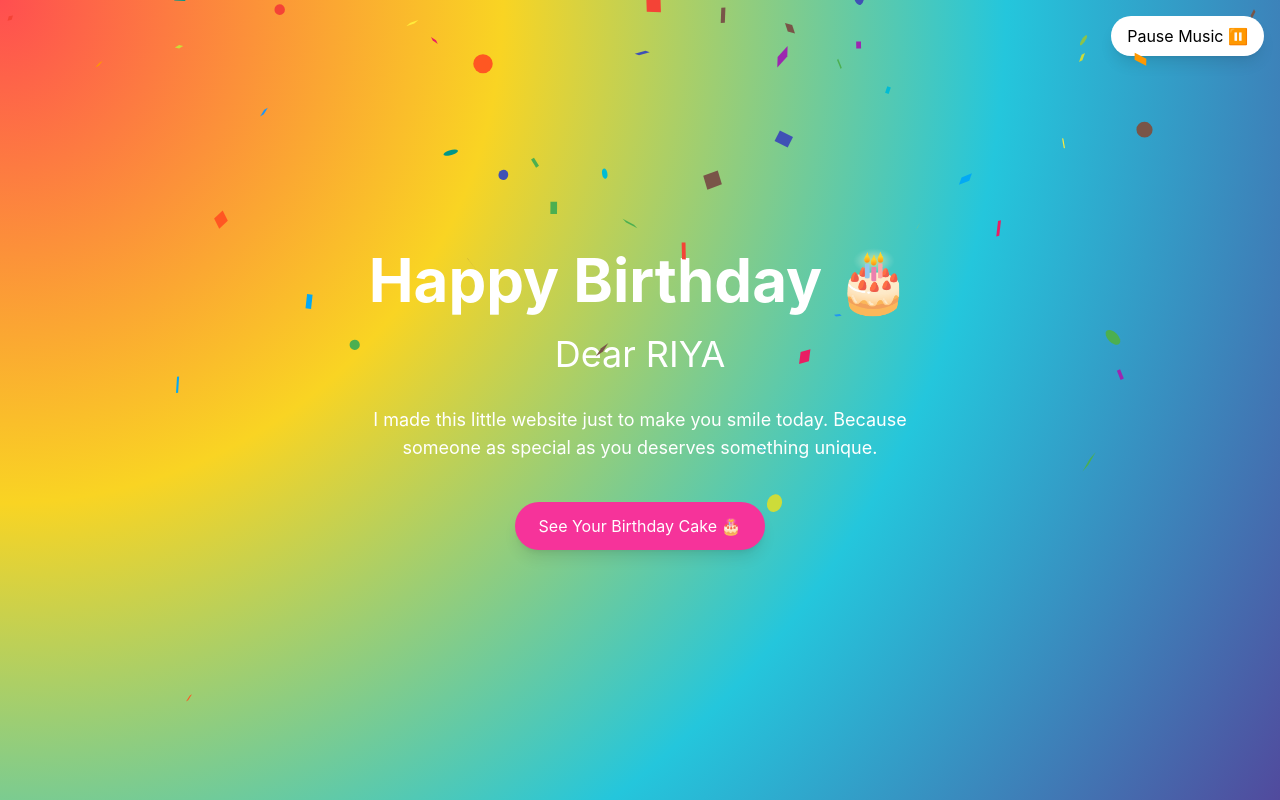
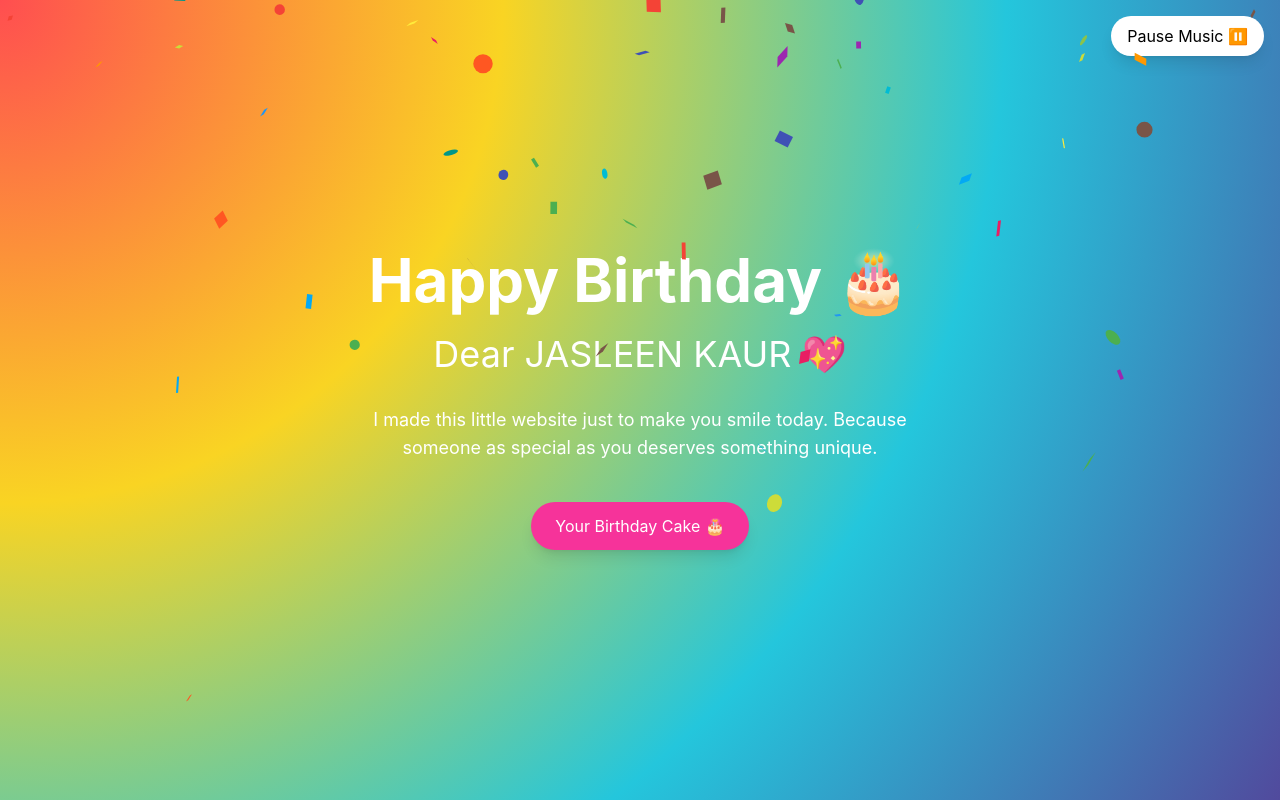
Before and after one commit to jojojoker1906/birthday, a React (Vite) app: page / in a window 1280 px wide. Both pictures are taken after a click on the button "Click Here". Built offline with nearby package versions, Linux system fonts and the light colour scheme.

Commit message:
Updated project with new changes

```diff
--- a/src/App.jsx
+++ b/src/App.jsx
@@ -133,7 +133,7 @@ export default function App() {
               transition={{ delay: 1 }}
               className="text-2xl sm:text-3xl md:text-4xl mt-6 cursor-pointer"
             >
-             Dear RIYA
+             Dear JASLEEN KAUR 💖
             </motion.h2>
 
             <motion.p
@@ -152,7 +152,7 @@ export default function App() {
               className="mt-10 bg-pink-500 hover:bg-pink-600 text-white px-6 py-3 rounded-full shadow-lg"
               whileHover={{ scale: 1.1 }}
             >
-              See Your Birthday Cake 🎂
+               Your Birthday Cake 🎂
             </motion.button>
           </section>
         </>
```
